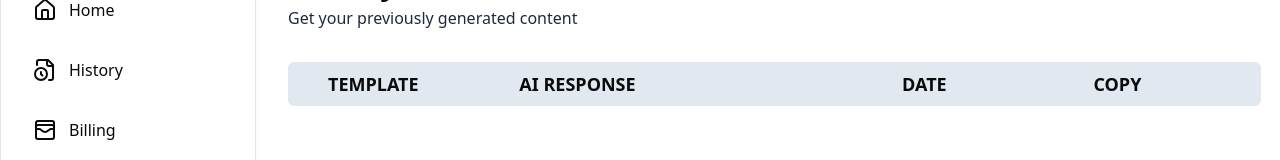
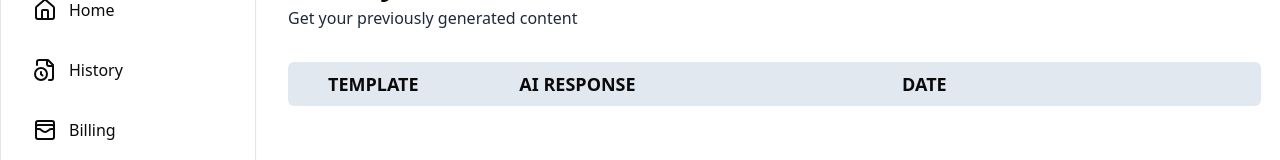
Before and after one commit to kishankumarkk08/SaaS_AI_Content_Generator, a Next.js app: page /dashboard/history in a window 1280 px wide. Shown: the part 134-294 px from the top of the page. Built offline with nearby package versions, Linux system fonts and the light colour scheme.

Commit message:
minor changes

```diff
--- a/app/dashboard/history/_components/HistoryHeader.tsx
+++ b/app/dashboard/history/_components/HistoryHeader.tsx
@@ -6,7 +6,7 @@ const HistoryHeader = () => {
       <div className='col-span-2 text-lg font-semibold ml-8'>TEMPLATE</div>
       <div className='col-span-4 text-lg font-semibold ml-8'>AI RESPONSE</div>
       <div className='col-span-2 text-lg font-semibold ml-8'>DATE</div>
-      <div className='col-span-2 text-lg font-semibold ml-8'>COPY</div>
+      <div className='col-span-2 text-lg font-semibold ml-8'></div>
     </div>
   )
 }
```
